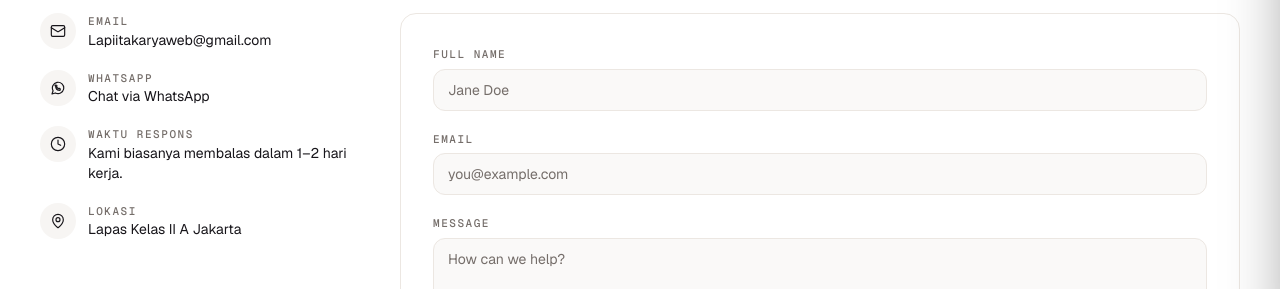
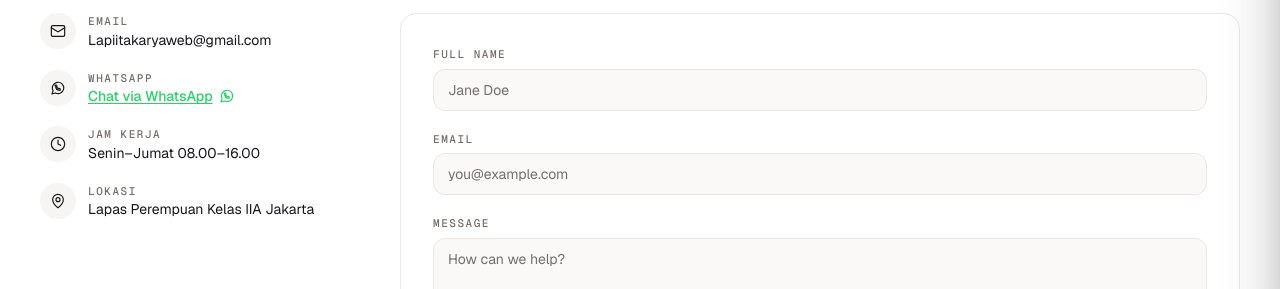
Before and after one commit to tournesoleby-beep/Lk, a Next.js app: page /contact in a window 1280 px wide. Shown: the part 419-708 px from the top of the page. Built offline with nearby package versions, Linux system fonts and the light colour scheme; no server answers.

Commit message:
Update Contact Us

```diff
--- a/app/contact/page.tsx
+++ b/app/contact/page.tsx
@@ -43,14 +43,14 @@ const DETAILS = [
   },
   {
     icon: Clock,
-    label: "Waktu respons",
-    value: "Kami biasanya membalas dalam 1–2 hari kerja.",
+    label: "Jam kerja",
+    value: "Senin–Jumat 08.00–16.00",
     href: undefined,
   },
   {
     icon: MapPin,
     label: "Lokasi",
-    value: "Lapas Kelas II A Jakarta",
+    value: "Lapas Perempuan Kelas IIA Jakarta",
     href: undefined,
   },
 ] as const;
@@ -69,7 +69,10 @@ export default function ContactPage() {
 
             <div className="grid grid-cols-1 gap-10 lg:grid-cols-[320px_1fr] lg:items-start">
               <div className="flex flex-col gap-5">
-                {DETAILS.map(({ icon: Icon, label, value, href }) => (
+                {DETAILS.map(({ icon: Icon, label, value, href }) => {
+                  const isWhatsApp = label === "WhatsApp";
+
+                  return (
                     <div key={label} className="flex items-start gap-3">
                       <span className="flex h-9 w-9 shrink-0 items-center justify-center rounded-full bg-cloud text-ink">
                         <Icon className="h-4 w-4" strokeWidth={1.75} />
@@ -79,6 +82,17 @@ export default function ContactPage() {
                           {label}
                         </span>
                         {href ? (
+                          isWhatsApp ? (
+                            <a
+                              href={href}
+                              target="_blank"
+                              rel="noopener noreferrer"
+                              className="inline-flex items-center gap-1.5 text-sm font-medium text-[#25D366] underline underline-offset-2 transition-colors hover:text-[#1DA851]"
+                            >
+                              {value}
+                              <Icon className="h-4 w-4" strokeWidth={1.75} />
+                            </a>
+                          ) : (
                             <a
                               href={href}
                               target={href.startsWith("http") ? "_blank" : undefined}
@@ -87,12 +101,14 @@ export default function ContactPage() {
                             >
                               {value}
                             </a>
+                          )
                         ) : (
                           <span className="text-sm text-ink">{value}</span>
                         )}
                       </div>
                     </div>
-                ))}
+                  );
+                })}
               </div>
 
               <div className="rounded-2xl border border-line p-6 sm:p-8">
--- /dev/null
+++ b/prisma/rename-tas-kain-to-tas-kanvas.ts
@@ -0,0 +1,48 @@
+import { prisma } from "@/lib/prisma";
+
+// One-off rename: updates the `name` field on the existing 'tas-kain'
+// category row to "Tas Kanvas". Slug is intentionally left as 'tas-kain'
+// (see seed-fashion-subcategories.ts / fashion-subcategory-classifier.ts /
+// update-fashion-subcategory-images.ts, which all key off that slug).
+//
+// Run with: npx tsx prisma/rename-tas-kain-to-tas-kanvas.ts
+
+async function main() {
+  const existing = await prisma.category.findUnique({
+    where: { slug: "tas-kain" },
+    select: { id: true, name: true },
+  });
+
+  if (!existing) {
+    console.error(
+      "[rename-tas-kain-to-tas-kanvas] No category with slug 'tas-kain' found — nothing to rename."
+    );
+    process.exitCode = 1;
+    return;
+  }
+
+  if (existing.name === "Tas Kanvas") {
+    console.log(
+      "[rename-tas-kain-to-tas-kanvas] Category name is already 'Tas Kanvas' — nothing to do."
+    );
+    return;
+  }
+
+  await prisma.category.update({
+    where: { id: existing.id },
+    data: { name: "Tas Kanvas" },
+  });
+
+  console.log(
+    `[rename-tas-kain-to-tas-kanvas] Renamed category (slug: tas-kain) from '${existing.name}' to 'Tas Kanvas'.`
+  );
+}
+
+main()
+  .catch((error) => {
+    console.error("[rename-tas-kain-to-tas-kanvas] Failed:", error);
+    process.exitCode = 1;
+  })
+  .finally(async () => {
+    await prisma.$disconnect();
+  });
```
Lines whose indentation alone changed are shown as unchanged.
